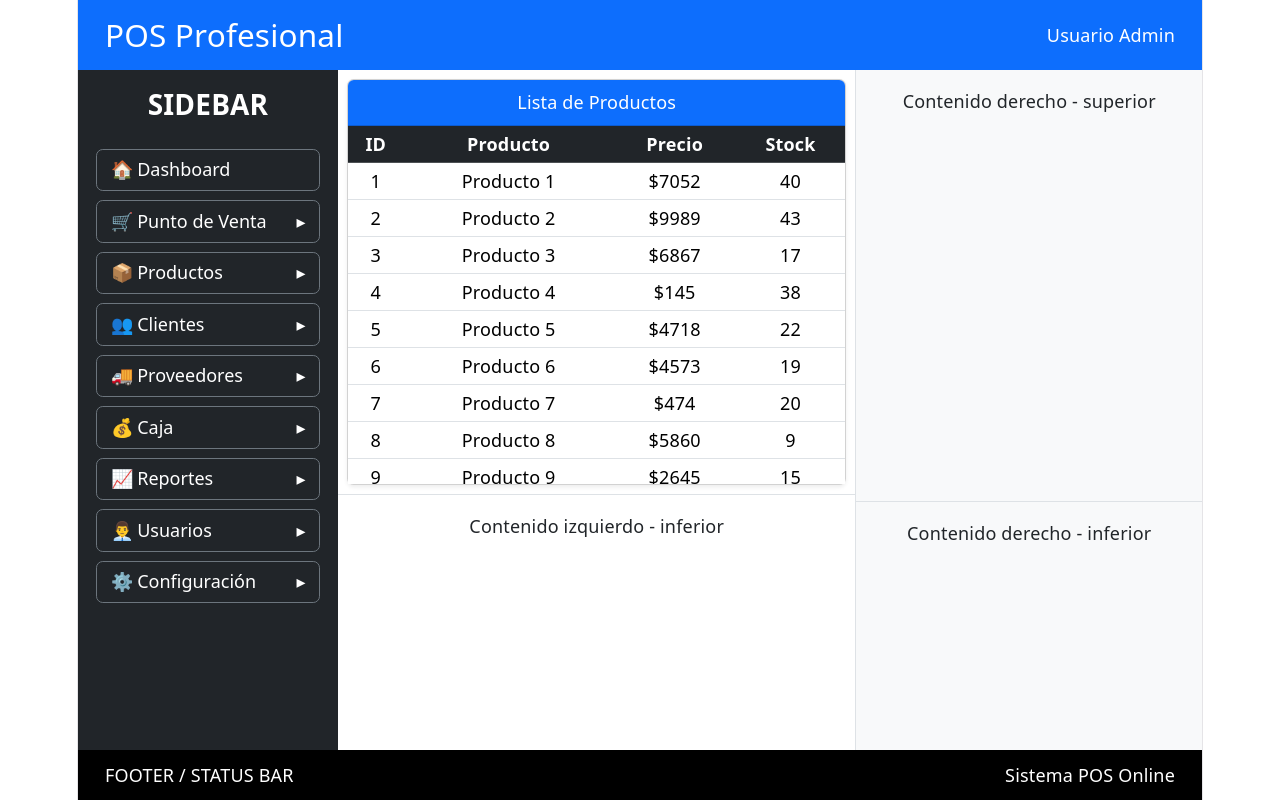
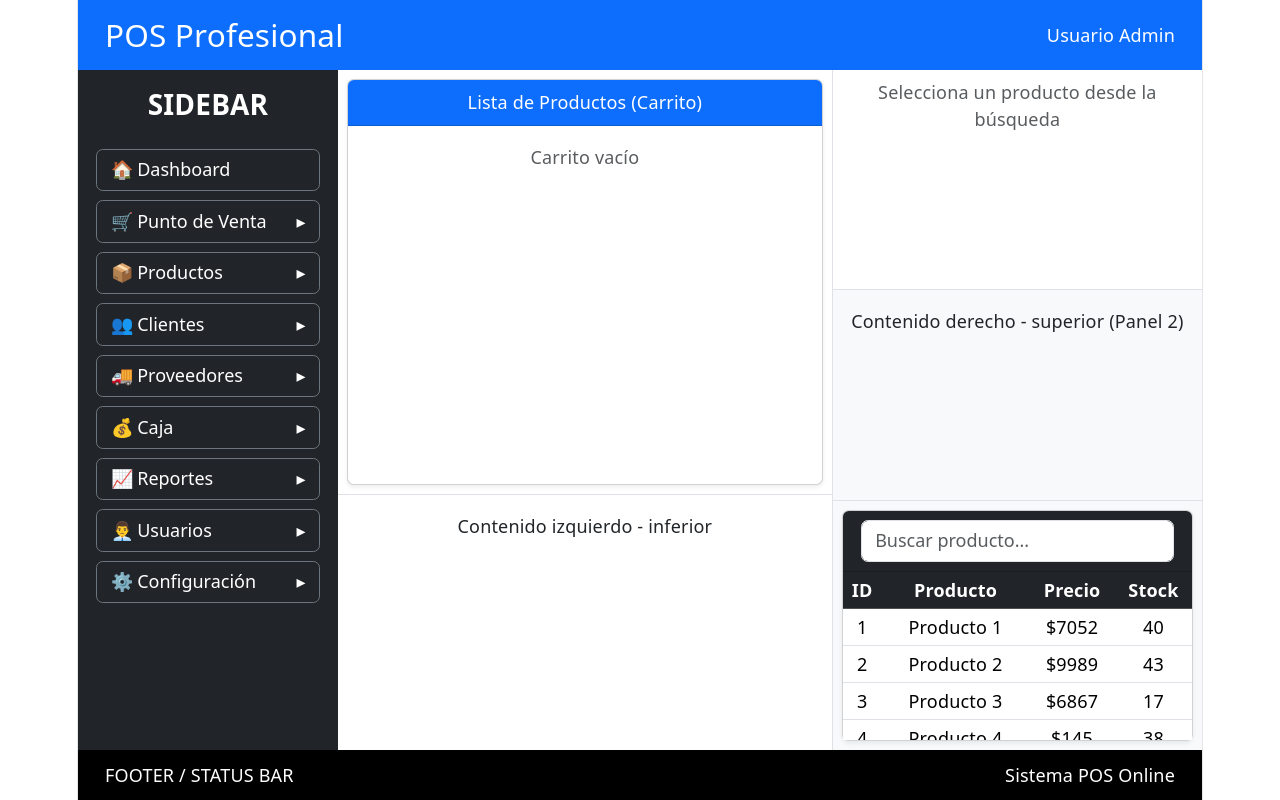
Before and after one commit to gagonzac/frontend-Pos, a React (Vite) app: page / in a window 1280 px wide. Built offline with nearby package versions, Linux system fonts and the light colour scheme.

Commit message:
feat: soft basico de agregar poductos al carrito (falta pulir)

```diff
--- a/src/components/MainContent.jsx
+++ b/src/components/MainContent.jsx
@@ -1,33 +1,216 @@
+import { useState } from "react";
+
 function MainContent() {
+  // catálogo simulado (solo fuente de búsqueda)
   const products = Array.from({ length: 15 }, (_, i) => ({
     id: i + 1,
     name: `Producto ${i + 1}`,
-    price: (Math.random() * 10000).toFixed(0),
+    price: Number((Math.random() * 10000).toFixed(0)),
     stock: Math.floor(Math.random() * 50),
   }));
+
+  const [search, setSearch] = useState("");
+  const [selectedProduct, setSelectedProduct] = useState(null);
+  const [qty, setQty] = useState(1);
+
+  // carrito real (antes era tabla izquierda)
+  const [cart, setCart] = useState([]);
+
+  const filteredProducts = products.filter((p) =>
+    p.name.toLowerCase().includes(search.toLowerCase())
+  );
+
+  const subtotal =
+    selectedProduct ? selectedProduct.price * qty : 0;
+
+  // seleccionar producto
+  const handleSelect = (product) => {
+    setSelectedProduct(product);
+    setQty(1);
+  };
+
+  // agregar al carrito
+  const handleAddToCart = () => {
+    if (!selectedProduct) return;
+
+    setCart((prev) => [
+      ...prev,
+      {
+        ...selectedProduct,
+        qty,
+        subtotal: selectedProduct.price * qty,
+      },
+    ]);
+
+    setSelectedProduct(null);
+    setQty(1);
+  };
+
+  // eliminar del carrito
+  const handleRemove = (index) => {
+    setCart((prev) => prev.filter((_, i) => i !== index));
+  };
 
   return (
     <main className="flex-grow-1 bg-light d-flex overflow-hidden">
 
-      {/* LEFT CONTAINER */}
+      {/* LEFT */}
       <div
         className="d-flex flex-column border-end bg-white"
-        style={{
-          width: "60%",
-          minWidth: "300px",
-        }}
+        style={{ width: "60%", minWidth: "300px" }}
       >
 
-        {/* TOP LEFT - TABLE */}
+        {/* TOP LEFT - CART */}
         <div style={{ flex: 0.65 }} className="p-2 border-bottom overflow-auto">
 
           <div className="card h-100 shadow-sm">
 
             <div className="card-header bg-primary text-white">
-              Lista de Productos
+              Lista de Productos (Carrito)
             </div>
 
-            <div className="card-body p-0 overflow-auto" style={{ maxHeight: "100%" }}>
+            <div className="card-body p-0 overflow-auto">
+
+              {cart.length === 0 ? (
+                <div className="p-3 text-muted">
+                  Carrito vacío
+                </div>
+              ) : (
+                <table className="table table-sm table-hover mb-0 align-middle">
+                  <thead className="table-dark">
+                    <tr>
+                      <th>Producto</th>
+                      <th>Precio</th>
+                      <th>Qty/Kg</th>
+                      <th>Subtotal</th>
+                      <th></th>
+                    </tr>
+                  </thead>
+
+                  <tbody>
+                    {cart.map((item, index) => (
+                      <tr key={index}>
+                        <td>{item.name}</td>
+                        <td>${item.price}</td>
+                        <td>{item.qty}</td>
+                        <td>${item.subtotal}</td>
+
+                        <td className="text-end">
+                          <button
+                            className="btn btn-danger btn-sm"
+                            onClick={() => handleRemove(index)}
+                          >
+                            ✖
+                          </button>
+                        </td>
+                      </tr>
+                    ))}
+                  </tbody>
+                </table>
+              )}
+
+            </div>
+
+          </div>
+
+        </div>
+
+        {/* BOTTOM LEFT */}
+        <div style={{ flex: 0.35 }} className="p-3 overflow-auto">
+          Contenido izquierdo - inferior
+        </div>
+
+      </div>
+
+      {/* RIGHT */}
+      <div className="d-flex flex-column flex-grow-1 bg-light">
+
+        {/* RIGHT TOP */}
+        <div style={{ flex: 0.65 }} className="d-flex flex-column border-bottom">
+
+          {/* PANEL 1 - SELECTED PRODUCT */}
+          <div className="flex-grow-1 p-2 border-bottom overflow-auto bg-white">
+
+            {selectedProduct ? (
+              <table className="table table-sm align-middle mb-0">
+                <thead className="table-dark">
+                  <tr>
+                    <th>Producto</th>
+                    <th>Precio</th>
+                    <th>Qty/Kg</th>
+                    <th>Subtotal</th>
+                    <th></th>
+                  </tr>
+                </thead>
+
+                <tbody>
+                  <tr>
+                    <td>{selectedProduct.name}</td>
+                    <td>${selectedProduct.price}</td>
+
+                    <td style={{ width: "120px" }}>
+                      <input
+                        type="number"
+                        className="form-control form-control-sm"
+                        value={qty}
+                        min={1}
+                        onChange={(e) => setQty(Number(e.target.value))}
+                      />
+                    </td>
+
+                    <td>${subtotal}</td>
+
+                    <td className="text-end">
+                      <button
+                        className="btn btn-success btn-sm me-1"
+                        onClick={handleAddToCart}
+                      >
+                        ✔
+                      </button>
+
+                      <button
+                        className="btn btn-danger btn-sm"
+                        onClick={() => setSelectedProduct(null)}
+                      >
+                        ✖
+                      </button>
+                    </td>
+                  </tr>
+                </tbody>
+              </table>
+            ) : (
+              <div className="text-muted">
+                Selecciona un producto desde la búsqueda
+              </div>
+            )}
+
+          </div>
+
+          {/* PANEL 2 */}
+          <div className="flex-grow-1 p-3 overflow-auto bg-light">
+            Contenido derecho - superior (Panel 2)
+          </div>
+
+        </div>
+
+        {/* RIGHT BOTTOM - SEARCH */}
+        <div style={{ flex: 0.35 }} className="p-2 overflow-auto">
+
+          <div className="card h-100 shadow-sm d-flex flex-column">
+
+            {/* SEARCH */}
+            <div className="card-header bg-dark text-white">
+              <input
+                type="text"
+                className="form-control"
+                placeholder="Buscar producto..."
+                value={search}
+                onChange={(e) => setSearch(e.target.value)}
+              />
+            </div>
+
+            {/* TABLE */}
+            <div className="card-body p-0 overflow-auto">
 
               <table className="table table-sm table-hover mb-0">
                 <thead className="table-dark">
@@ -40,8 +223,12 @@ function MainContent() {
                 </thead>
 
                 <tbody>
-                  {products.map((p) => (
-                    <tr key={p.id}>
+                  {filteredProducts.map((p) => (
+                    <tr
+                      key={p.id}
+                      style={{ cursor: "pointer" }}
+                      onClick={() => handleSelect(p)}
+                    >
                       <td>{p.id}</td>
                       <td>{p.name}</td>
                       <td>${p.price}</td>
@@ -57,26 +244,6 @@ function MainContent() {
 
         </div>
 
-        {/* BOTTOM LEFT */}
-        <div style={{ flex: 0.35 }} className="p-3 overflow-auto">
-          Contenido izquierdo - inferior
-        </div>
-
-      </div>
-
-      {/* RIGHT CONTAINER */}
-      <div className="d-flex flex-column flex-grow-1 bg-light">
-
-        {/* TOP RIGHT */}
-        <div style={{ flex: 0.65 }} className="p-3 border-bottom overflow-auto">
-          Contenido derecho - superior
-        </div>
-
-        {/* BOTTOM RIGHT */}
-        <div style={{ flex: 0.35 }} className="p-3 overflow-auto">
-          Contenido derecho - inferior
-        </div>
-
       </div>
 
     </main>
```
